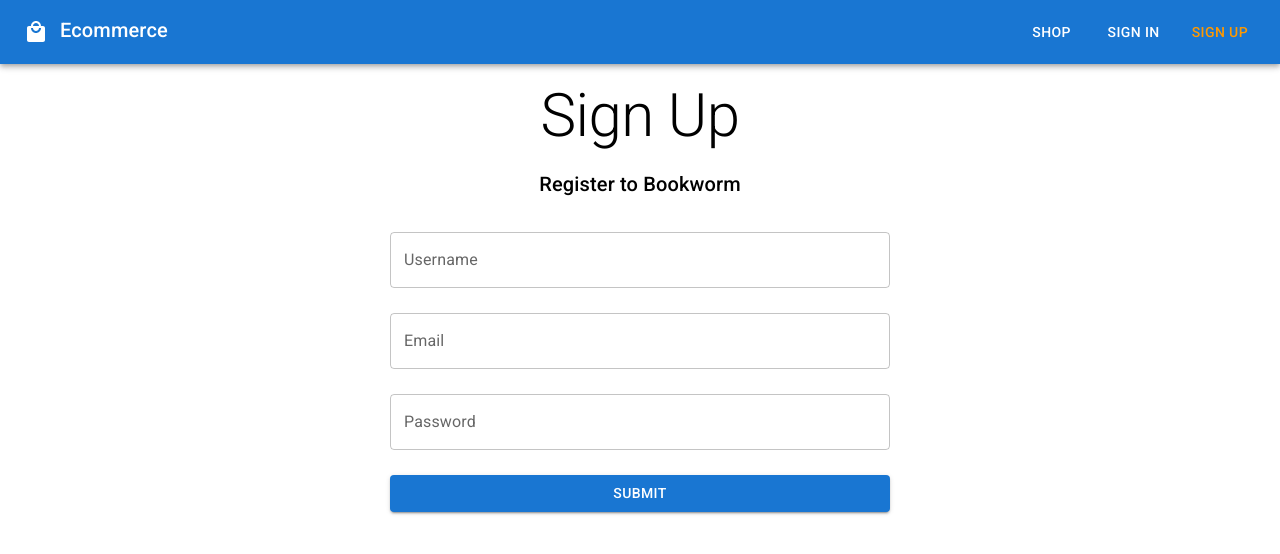
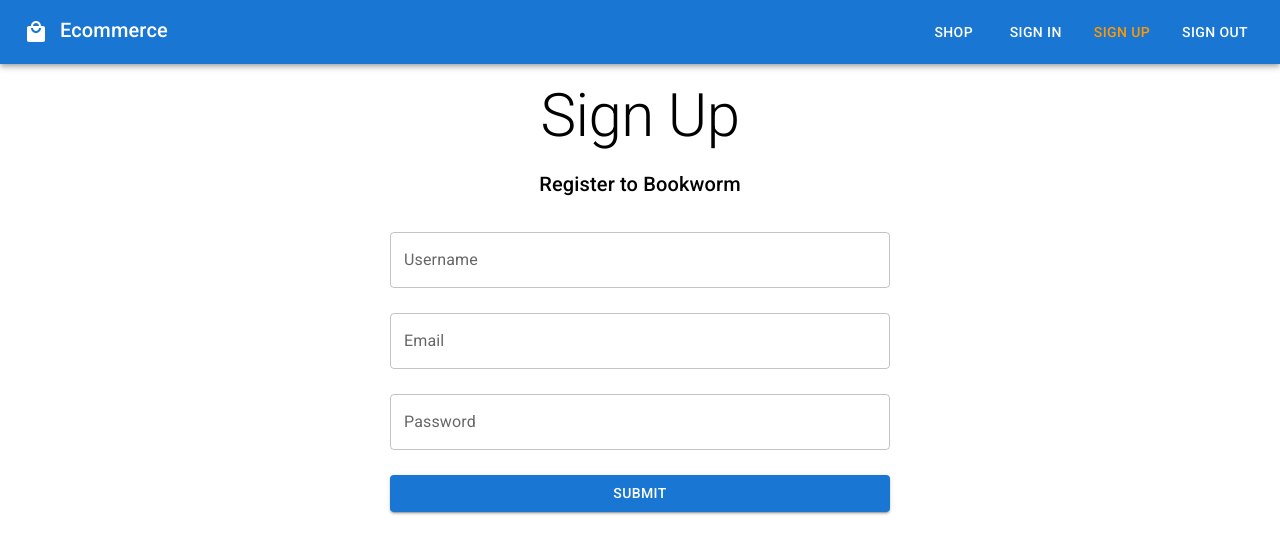
Before and after one commit to bridgecrew-perf6/bookworm-fe-deploy, a React (Create React App) app: page /signup in a window 1280 px wide. Shown: the top 554 px of the page. Built offline with nearby package versions, Linux system fonts and the light colour scheme.

Commit message:
user signout

```diff
--- a/src/auth/index.js
+++ b/src/auth/index.js
@@ -38,3 +38,17 @@ export const authenticate = (data, next) => {
     next();
   }
 };
+
+export const signout = (next) => {
+  if (typeof window !== "undefined") {
+    localStorage.removeItem("jwt");
+    next();
+    return fetch(`${API}/signout`, {
+      method: "GET",
+    })
+      .then((response) => {
+        console.log("signout", response);
+      })
+      .catch((err) => console.log(err));
+  }
+};
--- a/src/core/Menu.js
+++ b/src/core/Menu.js
@@ -1,4 +1,4 @@
-import { Link, useLocation, NavLink } from "react-router-dom";
+import { Link, useNavigate, NavLink, Navigate } from "react-router-dom";
 import {
   AppBar,
   Toolbar,
@@ -8,9 +8,10 @@ import {
   Button,
 } from "@mui/material";
 import LocalMallIcon from "@mui/icons-material/LocalMall";
+import { signout } from "../auth";
 
 const Navbar = () => {
-  let location = useLocation().pathname;
+  const navigate = useNavigate();
 
   return (
     <AppBar position="static">
@@ -65,6 +66,18 @@ const Navbar = () => {
               Sign Up
             </NavLink>
           </Button>
+          <Button
+            color="inherit"
+            onClick={() => {
+              signout(() => {
+                navigate("/");
+              });
+            }}
+          >
+            <span style={{ color: "#fff", textDecoration: "none" }}>
+              Sign Out
+            </span>
+          </Button>
         </Stack>
       </Toolbar>
     </AppBar>
```
